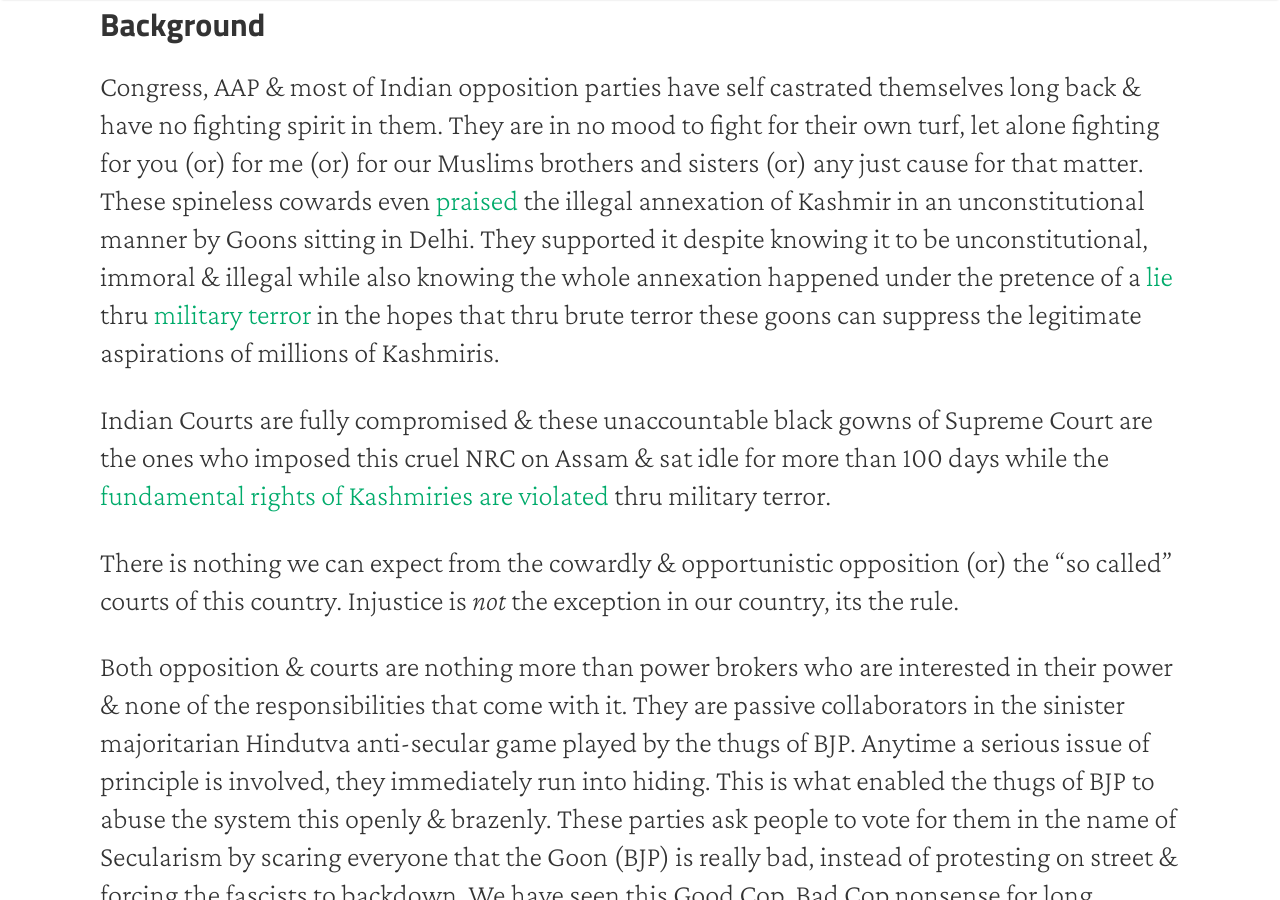
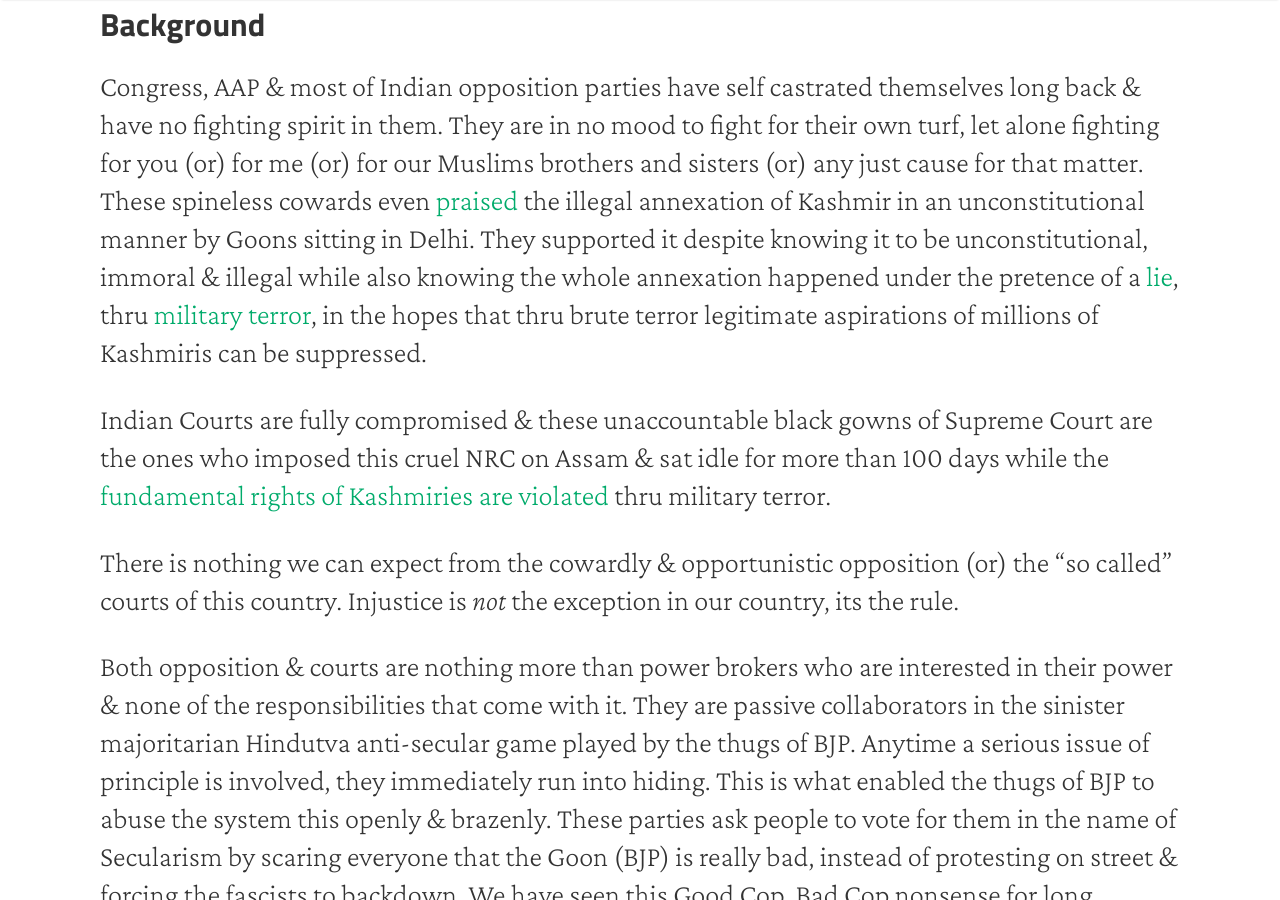
Before and after one commit to thekalinga/thekalinga.in, a Jekyll site: the page built from _posts/2019-11-24-why-fascist-nrc-should-be-opposed/2019-11-24-why-fascist-nrc-should-be-opposed.md, in a window 1280 px wide and 900 px high, scrolled down 1314 px. Built offline with Jekyll 4.4.1, drawn with Linux system fonts in a browser that asks for light colours; nearby versions of some CDN libraries.

Commit message:
fixed minor issue

```diff
--- a/_posts/2019-11-24-why-fascist-nrc-should-be-opposed/2019-11-24-why-fascist-nrc-should-be-opposed.md
+++ b/_posts/2019-11-24-why-fascist-nrc-should-be-opposed/2019-11-24-why-fascist-nrc-should-be-opposed.md
@@ -42,7 +42,7 @@
 Congress, AAP & most of Indian opposition parties have self castrated themselves long back & have no fighting spirit in them.
 They are in no mood to fight for their own turf, let alone fighting for you (or) for me (or) for our Muslims brothers and sisters (or) any just cause for that matter.
 These spineless cowards even [praised](https://www.telegraphindia.com/india/aap-hails-scrapping-of-article-370-supports-bill-on-bifurcation-of-j-k/cid/1695887) the illegal annexation of Kashmir in an unconstitutional manner by Goons sitting in Delhi.
-They supported it despite knowing it to be unconstitutional, immoral & illegal while also knowing the whole annexation happened under the pretence of a [lie](https://thewire.in/politics/bjp-kashmir-terrorist-threat-lie-article-370) thru [military terror](https://www.bbc.com/news/world-asia-india-49481180) in the hopes that thru brute terror these goons can suppress the legitimate aspirations of millions of Kashmiris.
+They supported it despite knowing it to be unconstitutional, immoral & illegal while also knowing the whole annexation happened under the pretence of a [lie](https://thewire.in/politics/bjp-kashmir-terrorist-threat-lie-article-370), thru [military terror](https://www.bbc.com/news/world-asia-india-49481180), in the hopes that thru brute terror legitimate aspirations of millions of Kashmiris can be suppressed.
 
 Indian Courts are fully compromised & these unaccountable black gowns of Supreme Court are the ones who imposed this cruel NRC on Assam & sat idle for more than 100 days while the [fundamental rights of Kashmiries are violated](https://www.livelaw.in/top-stories/kashmir-internet-shutdown-for-over-100-days-a-violation-of-right-to-life-submits-dushyant-dave-149949) thru military terror.
 
```
